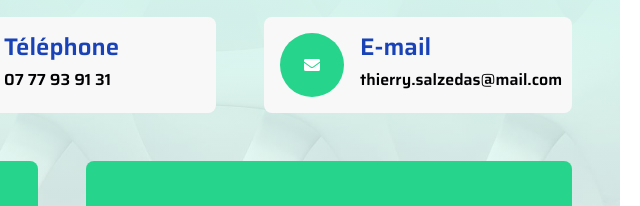
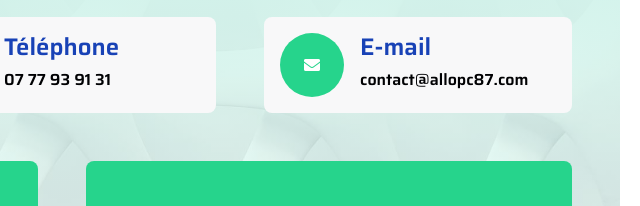
Before and after one commit to Citral87/pc87-site, a plain HTML site: page contact.html in a window 1280 px wide. Shown: the part 788-994 px from the top of the page, 578-1218 px from the left. Drawn offline with nearby package versions, Linux system fonts and the light colour scheme.

Commit message:
update mail contact

```diff
--- a/contact.html
+++ b/contact.html
@@ -162,7 +162,7 @@
               </div>
               <div class="ms-3">
                 <h4 class="text-primary">E-mail</h4>
-                <a class="h6 mb-0 d-block" href="mailto:thierry.salzedas@mail.com">thierry.salzedas@mail.com</a>
+                <a class="h6 mb-0 d-block" href="mailto:thierry.salzedas@mail.com">contact@allopc87.com</a>
               </div>
             </div>
           </div>
```
